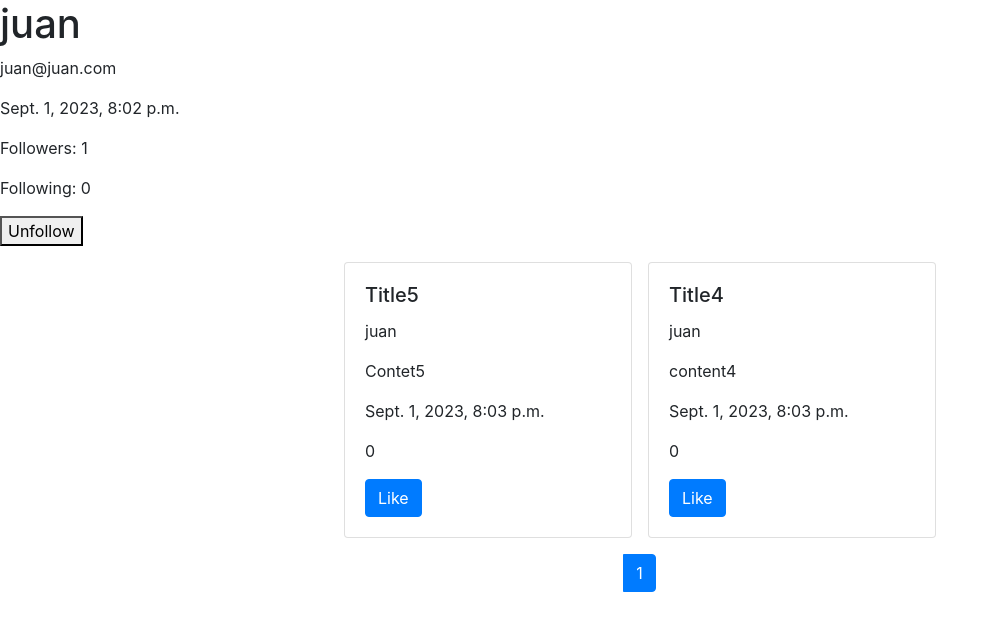
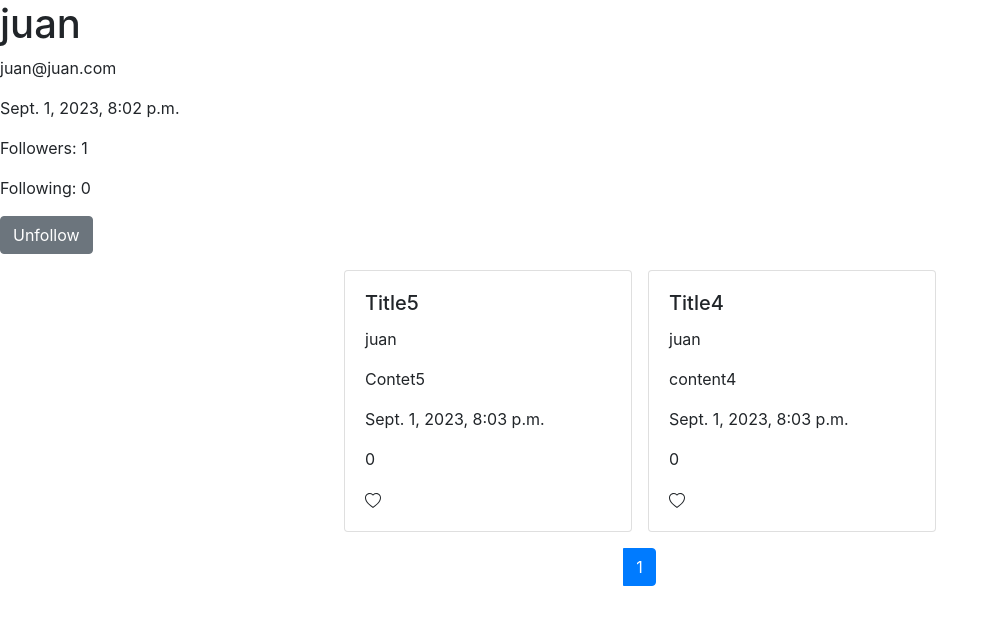
Before and after one commit to santipdmonte/CS50W, a Django app: a page that uses network/network/templates/network/post.html in a window 1280 px wide. Shown: the part 56-687 px from the top of the page, without its empty margins (0-999 px from the left). Run offline with Django 3.2, Linux system fonts and the light colour scheme; a user stored in the database is signed in; data comes from the database, SQL or seed files in the repository; both versions use the stored data as it was after the commit; some libraries are stand-ins or nearby versions.

Commit message:
Project 4: network - New like button

```diff
--- a/network/network/static/network/post_action.js
+++ b/network/network/static/network/post_action.js
@@ -11,8 +11,9 @@ function likeOrUnlike(action, userId, post_id) {
     })
     .then(response => response.json())
     .then(postData => {
-        console.log(postData)
+
         likeCounter.textContent = postData.likes
+
         if (action == 'like') {
             document.querySelector(`#likeBtn-${post_id}`).style.display = 'none';
             document.querySelector(`#unlikeBtn-${post_id}`).style.display = 'block';
--- a/network/network/templates/network/post.html
+++ b/network/network/templates/network/post.html
@@ -16,31 +16,46 @@
                 <div class="d-flex">
                     {% if user %}
                         {% if user in post.liked_by.all %}
-                            <button
+                            <a
                                 id="unlikeBtn-{{post.id}}"
-                                class="btn btn-primary"
                                 onclick="likeOrUnlike('unlike','{{ user.id }}','{{ post.id }}')"
-                                style="display: block;"
-                            >Unlike</button>
-                            <button
+                                style="display: block; cursor: pointer"
+                            >
+                                <svg xmlns="http://www.w3.org/2000/svg" width="16" height="16" fill="currentColor" class="bi bi-heart-fill" viewBox="0 0 16 16">
+                                    <path fill-rule="evenodd" d="M8 1.314C12.438-3.248 23.534 4.735 8 15-7.534 4.736 3.562-3.248 8 1.314z"/>
+                                </svg>
+                            </a>
+                            <a
                                 id="likeBtn-{{post.id}}"
-                                class="btn btn-primary "
                                 onclick="likeOrUnlike('like','{{ user.id }}','{{ post.id }}')"
-                                style="display: none;"
-                            >Like</button>
+                                style="display: none; cursor: pointer"
+                            >
+                                <svg xmlns="http://www.w3.org/2000/svg" width="16" height="16" fill="currentColor" class="bi bi-heart">
+                                    <path d="m8 2.748-.717-.737C5.6.281 2.514.878 1.4 3.053c-.523 1.023-.641 2.5.314 4.385.92 1.815 2.834 3.989 6.286 6.357 3.452-2.368 5.365-4.542 6.286-6.357.955-1.886.838-3.362.314-4.385C13.486.878 10.4.28 8.717 2.01L8 2.748zM8 15C-7.333 4.868 3.279-3.04 7.824 1.143c.06.055.119.112.176.171a3.12 3.12 0 0 1 .176-.17C12.72-3.042 23.333 4.867 8 15z"/>
+                                </svg>
+                            </a>
+
+
                         {% else %}
-                            <button
+                            <a
                                 id="likeBtn-{{post.id}}"
-                                class="btn btn-primary "
                                 onclick="likeOrUnlike('like','{{ user.id }}','{{ post.id }}')"
-                                style="display: block;"
-                            >Like</button>
-                            <button
+                                style="display: block; cursor: pointer"
+                            >
+                                <svg xmlns="http://www.w3.org/2000/svg" width="16" height="16" fill="currentColor" class="bi bi-heart">
+                                    <path d="m8 2.748-.717-.737C5.6.281 2.514.878 1.4 3.053c-.523 1.023-.641 2.5.314 4.385.92 1.815 2.834 3.989 6.286 6.357 3.452-2.368 5.365-4.542 6.286-6.357.955-1.886.838-3.362.314-4.385C13.486.878 10.4.28 8.717 2.01L8 2.748zM8 15C-7.333 4.868 3.279-3.04 7.824 1.143c.06.055.119.112.176.171a3.12 3.12 0 0 1 .176-.17C12.72-3.042 23.333 4.867 8 15z"/>
+                                </svg>
+                            </a>
+
+                            <a
                                 id="unlikeBtn-{{post.id}}"
-                                class="btn btn-primary"
                                 onclick="likeOrUnlike('unlike','{{ user.id }}','{{ post.id }}')"
-                                style="display: none;"
-                            >Unlike</button>
+                                style="display: none; cursor: pointer"
+                            >
+                                <svg xmlns="http://www.w3.org/2000/svg" width="16" height="16" fill="currentColor" class="bi bi-heart-fill" viewBox="0 0 16 16">
+                                    <path fill-rule="evenodd" d="M8 1.314C12.438-3.248 23.534 4.735 8 15-7.534 4.736 3.562-3.248 8 1.314z"/>
+                                </svg>
+                            </a>
                         {% endif %}
                     {% endif %}
 
--- a/network/network/templates/network/profile.html
+++ b/network/network/templates/network/profile.html
@@ -15,22 +15,26 @@
                 <button
                     id="unfollow"
                     onclick="followOrUnfollow('unfollow','{{ user.id }}','{{ profile.id }}', '{{ profile.username }}')"
+                    class="btn btn-secondary"
                     style="display: block;"
                 > Unfollow </button>
                 <button
                     id="follow"
                     onclick="followOrUnfollow('follow','{{ user.id }}','{{ profile.id }}', '{{ profile.username }}')"
+                    class="btn btn-primary"
                     style="display: none;"
                 >Follow </button>
             {% else %}
                 <button
                     id="follow"
                     onclick="followOrUnfollow('follow','{{ user.id }}','{{ profile.id }}', '{{ profile.username }}')"
+                    class="btn btn-primary"
                     style="display: block;"
                 >Follow </button>
                 <button
                     id="unfollow"
                     onclick="followOrUnfollow('unfollow','{{ user.id }}','{{ profile.id }}', '{{ profile.username }}')"
+                    class="btn btn-secondary"
                     style="display: none;"
                 > Unfollow </button>
             {% endif %}
```
Also changed, not shown: network/db.sqlite3.
